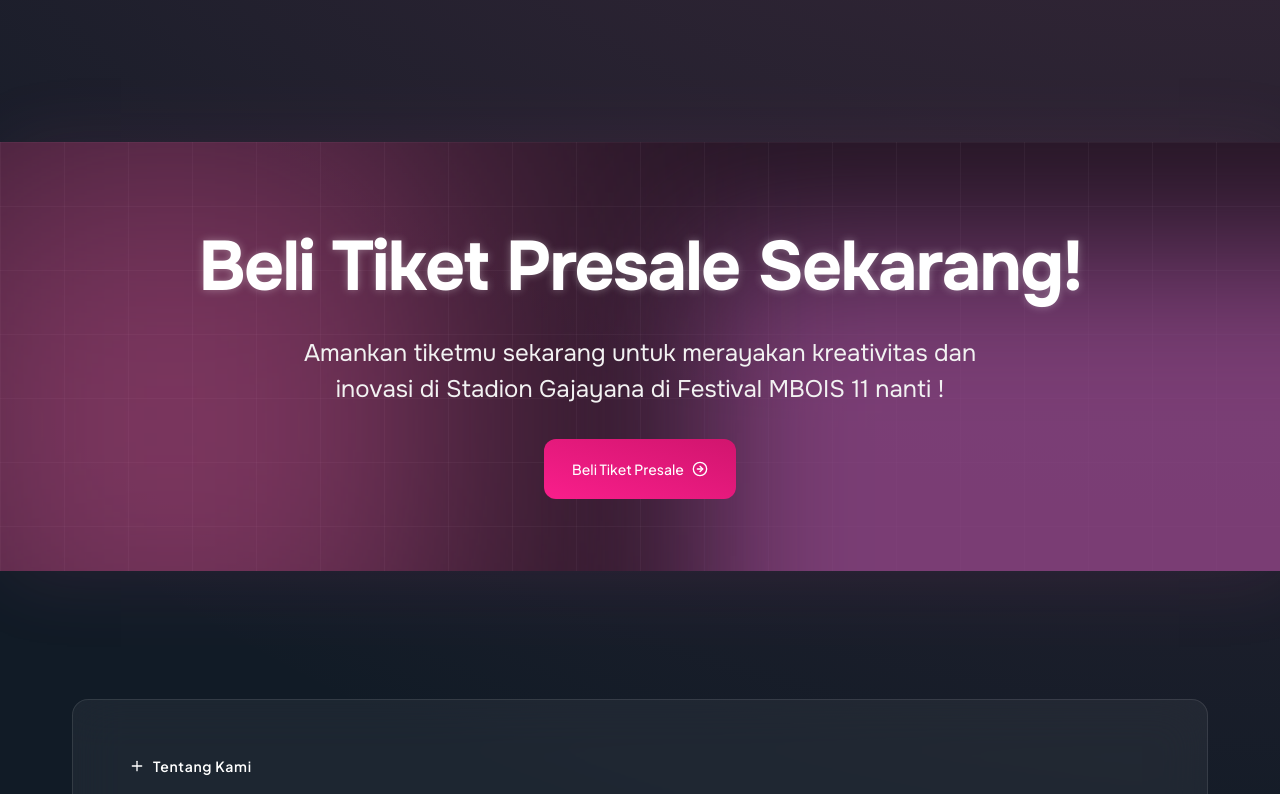
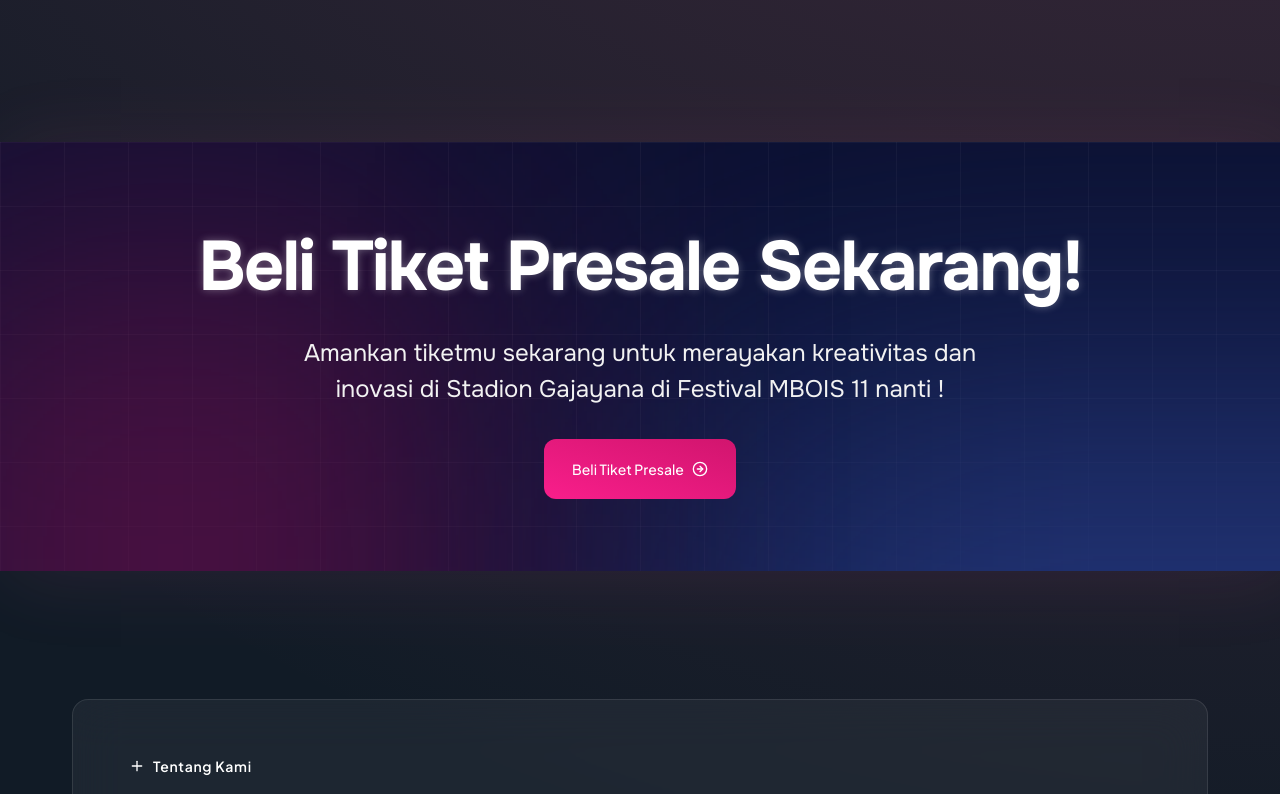
Before and after one commit to Glenn-Rhee/festival-mbois, a Next.js app: page / in a window 1280 px wide. Shown: the part 1166-1960 px from the top of the page. Built offline with nearby package versions, Linux system fonts and the light colour scheme.

Commit message:
style: change color glow at title section

```diff
--- a/src/components/sections/ticket.tsx
+++ b/src/components/sections/ticket.tsx
@@ -18,18 +18,18 @@ export default function TicketSection() {
       <div className="absolute inset-0 bg-[#251524] opacity-[0.92]" />
 
       {/* Grid pattern (same as evolution section) */}
-      <div className="pointer-events-none absolute inset-0 bg-[linear-gradient(to_right,#ffffff0a_1px,transparent_1px),linear-gradient(to_bottom,#ffffff0a_1px,transparent_1px)] bg-size-[4rem_4rem]" />
+      <div className="pointer-events-none absolute inset-0 bg-[#0B1030] bg-[linear-gradient(to_right,#ffffff0a_1px,transparent_1px),linear-gradient(to_bottom,#ffffff0a_1px,transparent_1px)] bg-size-[4rem_4rem]" />
 
       {/* Glow - right side (purple) */}
       <div
-        className="absolute top-[108px] left-[55%] h-[644px] w-[1153px] opacity-[0.77]"
-        style={{ background: "#944A8D", filter: "blur(74px)" }}
+        className="absolute top-[250px] left-[55%] h-[644px] w-[1153px]"
+        style={{ background: "#23367A", filter: "blur(147.5px)" }}
       />
 
       {/* Glow - left side (pink) */}
       <div
-        className="absolute -top-[19px] -left-[59px] h-[607px] w-[459px] opacity-[0.71]"
-        style={{ background: "#E45EA5", filter: "blur(171px)" }}
+        className="absolute top-[120px] -left-[59px] w-[459.02px] h-151.75"
+        style={{ background: "#68114A", filter: "blur(171px)" }}
       />
 
       {/* Content */}
```
